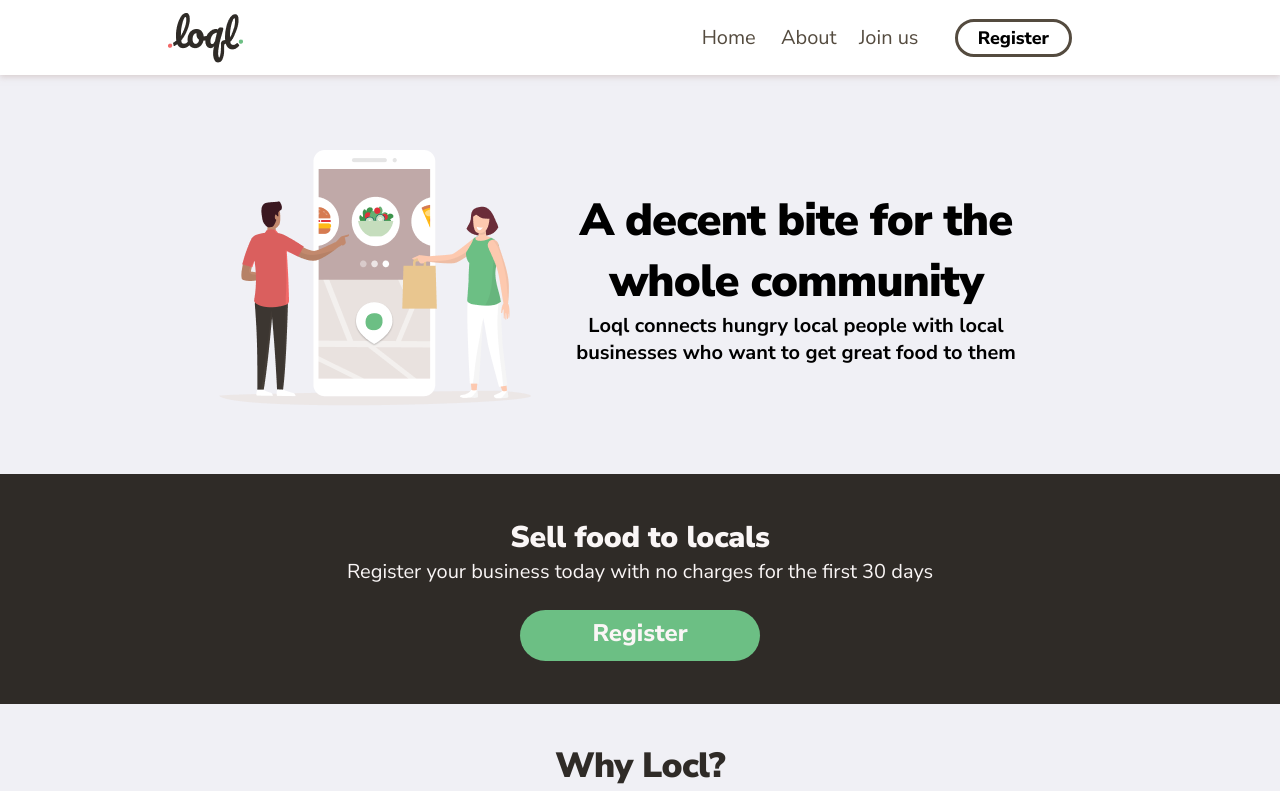
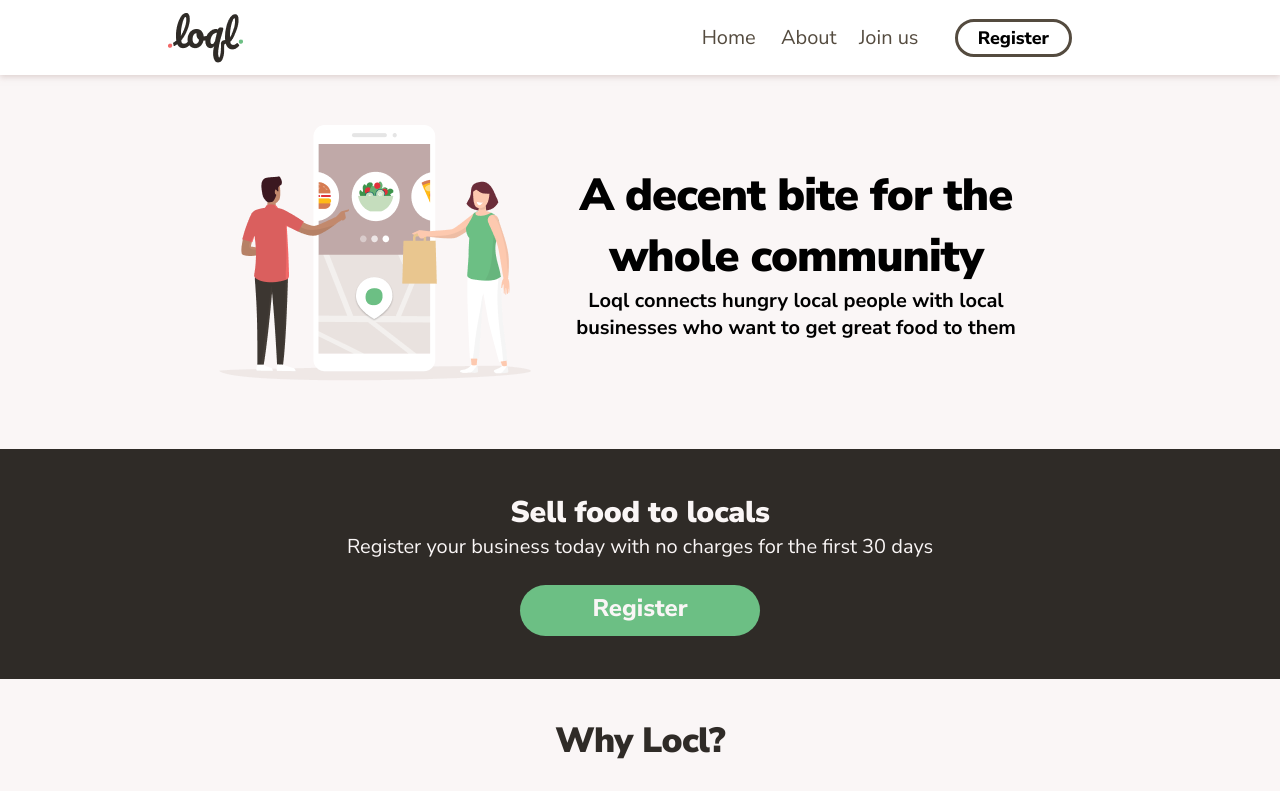
Before and after one commit to Diogo-Menezes/loql, a React (Create React App) app: page / in a window 1280 px wide. Shown: the top 791 px of the page. Built offline with nearby package versions, Linux system fonts and the light colour scheme.

Commit message:
correct header padding and landing background

```diff
--- a/src/App.js
+++ b/src/App.js
@@ -8,10 +8,8 @@ function App() {
   return (
     <>
       <Header />
-      <div style={{ marginTop: '100px' }}>
-        <Landing />
-        <GlobalStyle />
-      </div>
+      <Landing />
+      <GlobalStyle />
       <Footer />
     </>
   );
--- a/src/components/header/index.js
+++ b/src/components/header/index.js
@@ -1,12 +1,13 @@
 import React, { Component } from 'react';
 // import { FiMenu } from 'react-icons/fi';
 
-import { Container } from './styles';
+import { Container, Fill } from './styles';
 import logo from '../../assets/logo-dark.png';
 
 export default class header extends Component {
   render() {
     return (
+      <>
         <Container>
           <div>
             <img src={logo} alt='logo' />
@@ -26,6 +27,8 @@ export default class header extends Component {
             <a href='/register'>Register</a>
           </div>
         </Container>
+        <Fill />
+      </>
     );
   }
 }
--- a/src/components/header/styles.js
+++ b/src/components/header/styles.js
@@ -1,4 +1,8 @@
 import styled from 'styled-components';
+
+export const Fill = styled.div`
+  height: 75px;
+`;
 
 export const Container = styled.div`
   position: fixed;
--- a/src/pages/landing/styles.js
+++ b/src/pages/landing/styles.js
@@ -2,6 +2,7 @@ import styled from 'styled-components';
 
 export const Container = styled.div`
   padding: 50px 0;
+  background-color: #faf6f6;
 `;
 
 export const Image = styled.div`
```
Lines whose indentation alone changed are shown as unchanged.
